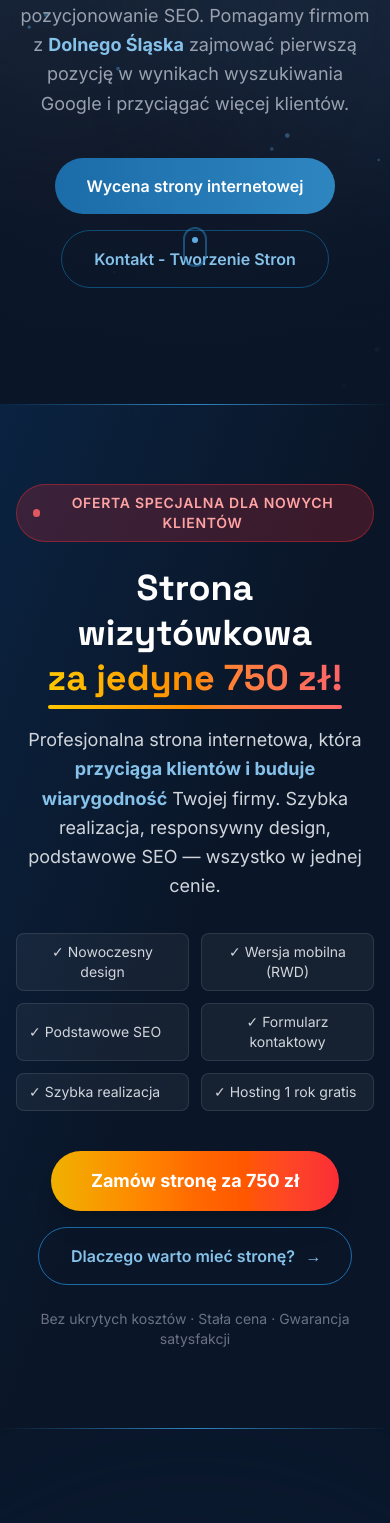
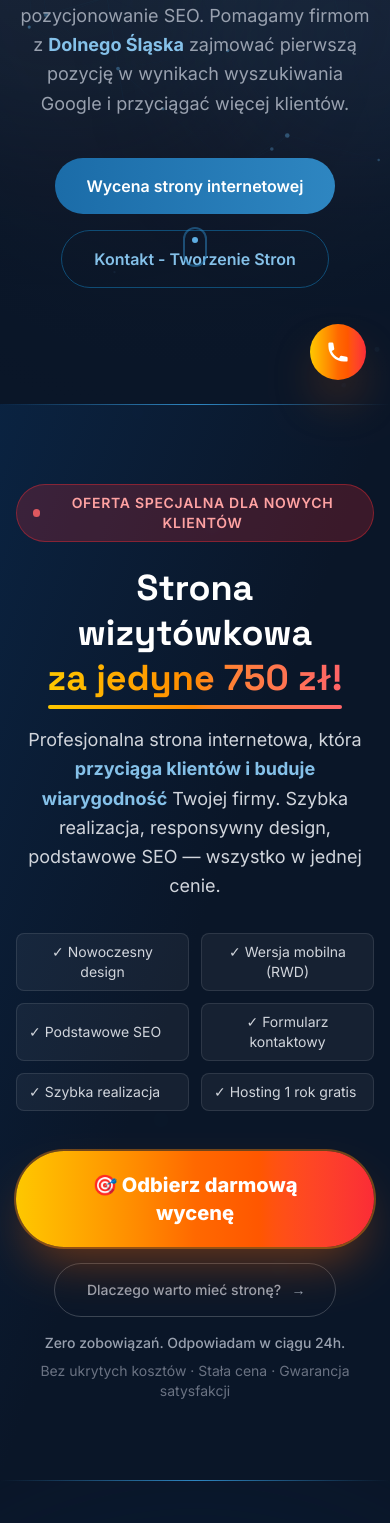
Before and after one commit to PanKoza/Moja-strona-2.0, a React (Vite) app in the folder frontend/: page / in a window 390 px wide. Shown: the part 440-1963 px from the top of the page. Built offline with nearby package versions, Linux system fonts and the light colour scheme.

Commit message:
feat: add FloatingContact component for quick access to phone and SMS options feat: enhance ContactSection with local social proof and improved form styling feat: update Navbar and PromoSection to reflect new call-to-action for free quotes

```diff
--- a/frontend/src/App.jsx
+++ b/frontend/src/App.jsx
@@ -16,6 +16,7 @@ import WhyWebsiteTeaser from './components/WhyWebsiteTeaser'
 import WhyWebsitePage from './components/WhyWebsitePage'
 import PortfolioPage from './components/PortfolioPage'
 import CertificatesPage from './components/CertificatesPage'
+import FloatingContact from './components/FloatingContact'
 
 function HomePage() {
   return (
@@ -49,6 +50,7 @@ function App() {
             </Routes>
           </main>
           <Footer />
+          <FloatingContact />
           <Analytics />
         </div>
       </BrowserRouter>
--- a/frontend/src/components/ContactSection.jsx
+++ b/frontend/src/components/ContactSection.jsx
@@ -109,6 +109,19 @@ export default function ContactSection() {
                 <p className="text-xs text-gray-500">Dolnośląskie, Polska</p>
               </div>
             </div>
+
+            {/* Local social proof */}
+            <div className="mt-6 p-4 rounded-xl bg-primary-900/20 border border-primary-800/40">
+              <p className="text-xs font-semibold text-primary-400 uppercase tracking-wider mb-2">Obsługuję cały Dolny Śląsk</p>
+              <div className="flex flex-wrap gap-2">
+                {['Wrocław', 'Kłodzko', 'Ząbkowice Śl.', 'Świdnica', 'Dzierżoniów', 'Nysa'].map(city => (
+                  <span key={city} className="px-2.5 py-1 text-xs text-gray-300 bg-white/5 border border-white/10 rounded-full">
+                    📍 {city}
+                  </span>
+                ))}
+              </div>
+              <p className="mt-3 text-xs text-gray-500">Lokalne firmy, rzemieślnicy i przedsiębiorcy — pomogłem już wielu z nich zaistnieć w sieci.</p>
+            </div>
           </AnimatedSection>
 
           {/* Contact form */}
@@ -139,7 +152,18 @@ export default function ContactSection() {
                 </button>
               </motion.div>
             ) : (
-              <form id="contact-form" action="https://formspree.io/f/mqabjynw" method="POST" onSubmit={handleSubmit} className="glass-card rounded-2xl p-8 space-y-6">
+              <div className="relative">
+                {/* Terminal frame decoration */}
+                <div className="absolute -top-3 -left-3 text-2xl font-mono text-primary-500/40 font-bold select-none">&lt;</div>
+                <div className="absolute -bottom-3 -right-3 text-2xl font-mono text-primary-500/40 font-bold select-none">/&gt;</div>
+                <form id="contact-form" action="https://formspree.io/f/mqabjynw" method="POST" onSubmit={handleSubmit} className="glass-card rounded-2xl p-8 space-y-6 border border-primary-800/30">
+                {/* Terminal header bar */}
+                <div className="flex items-center gap-2 -mt-2 mb-2 pb-4 border-b border-primary-800/30">
+                  <span className="w-3 h-3 rounded-full bg-red-500/60" />
+                  <span className="w-3 h-3 rounded-full bg-yellow-500/60" />
+                  <span className="w-3 h-3 rounded-full bg-green-500/60" />
+                  <span className="ml-3 text-xs font-mono text-gray-500">konsultacja.init()</span>
+                </div>
                 <div className="grid grid-cols-1 sm:grid-cols-2 gap-6">
                   <div>
                     <label htmlFor="name" className="block text-sm font-medium text-gray-300 mb-1.5">
@@ -207,7 +231,7 @@ export default function ContactSection() {
                 <button
                   type="submit"
                   disabled={sending}
-                  className="group relative w-full px-8 py-4 bg-gradient-to-r from-primary-600 to-primary-500 text-white font-semibold rounded-xl overflow-hidden transition-all duration-300 hover:shadow-xl hover:shadow-primary-500/30 disabled:opacity-50 disabled:cursor-not-allowed"
+                  className="group relative w-full px-8 py-4 bg-gradient-to-r from-yellow-400 via-orange-500 to-red-500 text-white font-bold text-lg rounded-xl overflow-hidden transition-all duration-300 hover:shadow-2xl hover:shadow-orange-500/40 hover:scale-[1.02] disabled:opacity-50 disabled:cursor-not-allowed"
                 >
                   <span className="relative z-10 flex items-center justify-center gap-2">
                     {sending ? (
@@ -219,12 +243,17 @@ export default function ContactSection() {
                         Wysyłanie...
                       </>
                     ) : (
-                      'Wyślij wiadomość'
+                      '🎯 Odbierz darmową wycenę'
                     )}
                   </span>
-                  <span className="absolute inset-0 bg-gradient-to-r from-primary-500 to-accent-500 opacity-0 group-hover:opacity-100 transition-opacity duration-500" />
                 </button>
+
+                {/* Trust anchor */}
+                <p className="text-center text-sm text-gray-400 font-medium -mt-2">
+                  Zero zobowiązań. Odpowiadam w ciągu 24h.
+                </p>
               </form>
+              </div>
             )}
           </AnimatedSection>
         </div>
--- /dev/null
+++ b/frontend/src/components/FloatingContact.jsx
@@ -0,0 +1,64 @@
+import { useState } from 'react'
+import { motion, AnimatePresence } from 'framer-motion'
+import { HiPhone, HiChat, HiX } from 'react-icons/hi'
+
+export default function FloatingContact() {
+  const [open, setOpen] = useState(false)
+
+  return (
+    <div className="fixed bottom-6 right-6 z-50 flex flex-col items-end gap-3">
+      <AnimatePresence>
+        {open && (
+          <motion.div
+            initial={{ opacity: 0, scale: 0.8, y: 10 }}
+            animate={{ opacity: 1, scale: 1, y: 0 }}
+            exit={{ opacity: 0, scale: 0.8, y: 10 }}
+            transition={{ duration: 0.2 }}
+            className="flex flex-col gap-2 items-end"
+          >
+            {/* Call */}
+            <a
+              href="tel:+48883821301"
+              className="flex items-center gap-3 px-4 py-3 bg-green-500 hover:bg-green-400 text-white font-semibold rounded-full shadow-xl shadow-green-500/40 transition-all duration-200 hover:scale-105 text-sm whitespace-nowrap"
+            >
+              <HiPhone className="w-4 h-4" />
+              Zadzwoń teraz
+            </a>
+            {/* SMS */}
+            <a
+              href="sms:+48883821301?body=Cześć, chciałbym zapytać o wycenę strony internetowej."
+              className="flex items-center gap-3 px-4 py-3 bg-blue-500 hover:bg-blue-400 text-white font-semibold rounded-full shadow-xl shadow-blue-500/40 transition-all duration-200 hover:scale-105 text-sm whitespace-nowrap"
+            >
+              <HiChat className="w-4 h-4" />
+              Wyślij SMS
+            </a>
+          </motion.div>
+        )}
+      </AnimatePresence>
+
+      {/* Toggle button */}
+      <motion.button
+        onClick={() => setOpen(o => !o)}
+        whileTap={{ scale: 0.92 }}
+        className="relative w-14 h-14 rounded-full bg-gradient-to-r from-yellow-400 via-orange-500 to-red-500 text-white shadow-2xl shadow-orange-500/50 flex items-center justify-center"
+        aria-label="Kontakt telefoniczny"
+      >
+        <AnimatePresence mode="wait">
+          {open ? (
+            <motion.span key="close" initial={{ rotate: -90, opacity: 0 }} animate={{ rotate: 0, opacity: 1 }} exit={{ rotate: 90, opacity: 0 }} transition={{ duration: 0.15 }}>
+              <HiX className="w-6 h-6" />
+            </motion.span>
+          ) : (
+            <motion.span key="phone" initial={{ rotate: 90, opacity: 0 }} animate={{ rotate: 0, opacity: 1 }} exit={{ rotate: -90, opacity: 0 }} transition={{ duration: 0.15 }}>
+              <HiPhone className="w-6 h-6" />
+            </motion.span>
+          )}
+        </AnimatePresence>
+        {/* Pulse ring */}
+        {!open && (
+          <span className="absolute inset-0 rounded-full animate-ping bg-orange-400/40" />
+        )}
+      </motion.button>
+    </div>
+  )
+}
--- a/frontend/src/components/Navbar.jsx
+++ b/frontend/src/components/Navbar.jsx
@@ -98,9 +98,9 @@ export default function Navbar() {
           <a
             href="#kontakt"
             onClick={(e) => handleClick(e, '#kontakt')}
-            className="ml-4 px-6 py-2.5 bg-gradient-to-r from-primary-600 to-primary-500 text-white text-sm font-semibold rounded-full hover:from-primary-500 hover:to-primary-400 transition-all duration-300 hover:shadow-lg hover:shadow-primary-500/30 hover:-translate-y-0.5"
+            className="ml-4 px-6 py-2.5 bg-gradient-to-r from-yellow-500 via-orange-500 to-red-500 text-white text-sm font-bold rounded-full transition-all duration-300 hover:shadow-lg hover:shadow-orange-500/40 hover:-translate-y-0.5 hover:scale-105"
           >
-            Darmowa wycena
+            Odbierz darmową wycenę
           </a>
         </div>
 
@@ -162,9 +162,9 @@ export default function Navbar() {
               <a
                 href="#kontakt"
                 onClick={(e) => handleClick(e, '#kontakt')}
-                className="block text-center mt-4 px-6 py-3 bg-gradient-to-r from-primary-600 to-primary-500 text-white font-semibold rounded-full"
+                className="block text-center mt-4 px-6 py-3 bg-gradient-to-r from-yellow-500 via-orange-500 to-red-500 text-white font-bold rounded-full shadow-lg shadow-orange-500/30"
               >
-                Darmowa wycena
+                Odbierz darmową wycenę
               </a>
             </div>
           </motion.div>
--- a/frontend/src/components/PromoSection.jsx
+++ b/frontend/src/components/PromoSection.jsx
@@ -151,11 +151,11 @@ export default function PromoSection() {
         >
           <motion.a
             href="#kontakt"
-            whileHover={{ scale: 1.06, boxShadow: '0 0 30px rgba(251,191,36,0.4)' }}
+            whileHover={{ scale: 1.08, boxShadow: '0 0 40px rgba(251,146,60,0.6)' }}
             whileTap={{ scale: 0.97 }}
-            className="relative px-10 py-4 bg-gradient-to-r from-yellow-500 via-orange-500 to-red-500 text-white font-bold text-lg rounded-full overflow-hidden shadow-xl"
+            className="relative px-12 py-5 bg-gradient-to-r from-yellow-400 via-orange-500 to-red-500 text-white font-extrabold text-xl rounded-full overflow-hidden shadow-2xl shadow-orange-500/40 ring-2 ring-orange-400/40"
           >
-            <span className="relative z-10">Zamów stronę za 750 zł</span>
+            <span className="relative z-10">🎯 Odbierz darmową wycenę</span>
             <motion.span
               className="absolute inset-0 bg-white/20"
               initial={{ x: '-100%' }}
@@ -166,7 +166,7 @@ export default function PromoSection() {
 
           <Link
             to="/dlaczego-strona-internetowa"
-            className="group flex items-center gap-2 px-8 py-4 border border-primary-600 text-primary-300 font-semibold rounded-full hover:bg-primary-900/50 hover:border-primary-400 transition-all duration-300"
+            className="group flex items-center gap-2 px-8 py-4 border border-white/20 text-gray-400 font-medium text-sm rounded-full hover:bg-white/5 hover:border-white/30 hover:text-gray-300 transition-all duration-300"
           >
             Dlaczego warto mieć stronę?
             <motion.span
@@ -178,13 +178,24 @@ export default function PromoSection() {
           </Link>
         </motion.div>
 
+        {/* Trust anchor */}
+        <motion.p
+          initial={{ opacity: 0 }}
+          whileInView={{ opacity: 1 }}
+          viewport={{ once: true }}
+          transition={{ duration: 0.6, delay: 0.75 }}
+          className="mt-4 text-sm text-gray-400 font-medium"
+        >
+          Zero zobowiązań. Odpowiadam w ciągu 24h.
+        </motion.p>
+
         {/* Trust signals */}
         <motion.p
           initial={{ opacity: 0 }}
           whileInView={{ opacity: 1 }}
           viewport={{ once: true }}
           transition={{ duration: 0.6, delay: 0.8 }}
-          className="mt-6 text-sm text-gray-500"
+          className="mt-2 text-sm text-gray-500"
         >
           Bez ukrytych kosztów · Stała cena · Gwarancja satysfakcji
         </motion.p>
```
